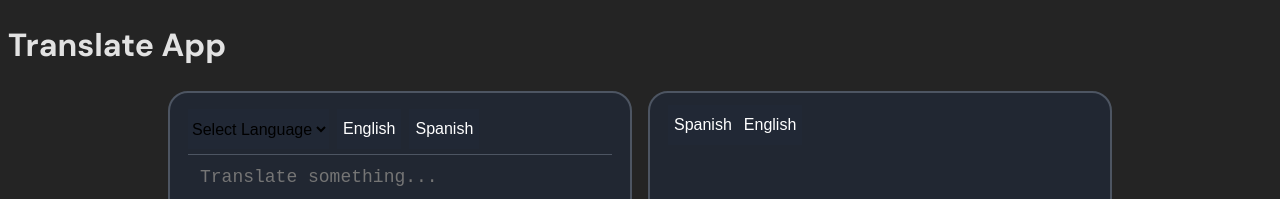
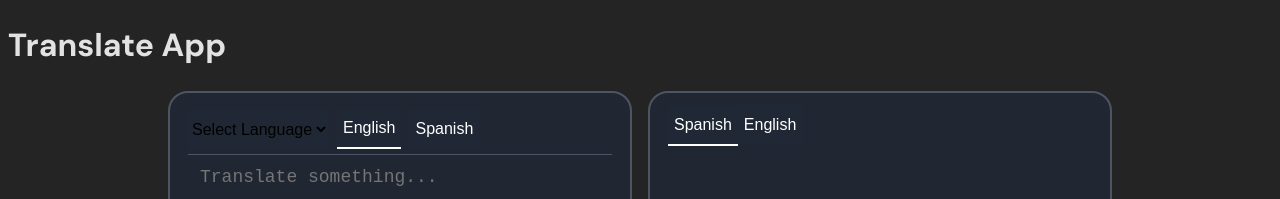
Before and after one commit to Marcobc-exe/translate-app, a React (Vite) app: page / in a window 1280 px wide. Shown: the top 199 px of the page. Built offline with nearby package versions, Linux system fonts and the light colour scheme.

Commit message:
funct: Working on hightlight btns each side

```diff
--- a/src/components/Selects/SelectLanguage.tsx
+++ b/src/components/Selects/SelectLanguage.tsx
@@ -8,14 +8,9 @@ import { BtnDefaultLanguage } from "../buttons/BtnDefaultLanguage";
 type Props = {
   lang: Language;
   handleLanguage: (lang: Language) => void;
-  handleSelectLang: (lang: Language) => void;
 };
 
-export const SelectLanguage: FC<Props> = ({
-  lang,
-  handleLanguage,
-  handleSelectLang,
-}) => {
+export const SelectLanguage: FC<Props> = ({ lang, handleLanguage }) => {
   return (
     <Grid
       container
@@ -30,14 +25,22 @@ export const SelectLanguage: FC<Props> = ({
           <option
             key={lang.code}
             className="langOption"
-            onClick={() => handleSelectLang(lang)}
+            // onClick={() => handleSelectLang(lang)}
           >
             {lang.label}
           </option>
         ))}
       </select>
-      <BtnDefaultLanguage lang={lang} handleLanguage={handleLanguage} />
-      <BtnDefaultLanguage lang={LANGUAGES[1]} handleLanguage={handleLanguage} />
+      <BtnDefaultLanguage
+        lang={LANGUAGES[0]}
+        langSelected={lang}
+        handleLanguage={handleLanguage}
+      />
+      <BtnDefaultLanguage
+        lang={LANGUAGES[1]}
+        langSelected={lang}
+        handleLanguage={handleLanguage}
+      />
     </Grid>
   );
 };
--- a/src/components/buttons/BtnDefaultLanguage.tsx
+++ b/src/components/buttons/BtnDefaultLanguage.tsx
@@ -4,12 +4,18 @@ import type { Language } from "../../types/languages";
 
 type Props = {
   lang: Language;
+  langSelected: Language;
   handleLanguage: (lang: Language) => void;
 };
 
-export const BtnDefaultLanguage: FC<Props> = ({ lang, handleLanguage }) => {
+export const BtnDefaultLanguage: FC<Props> = ({
+  lang,
+  langSelected,
+  handleLanguage,
+}) => {
+  const selected = lang.code === langSelected.code;
   return (
-    <button className="btnTranslate" onClick={() => handleLanguage(lang)}>
+    <button className={`btnTranslate-${selected}`} onClick={() => handleLanguage(lang)}>
       {lang.label}
     </button>
   );
--- a/src/components/buttons/buttons.css
+++ b/src/components/buttons/buttons.css
@@ -1,4 +1,4 @@
-.btnTranslate {
+.btnTranslate-false, .btnTranslate-true {
   background-color: #212936CC;
   border: none;
   color: white;
@@ -6,3 +6,7 @@
   cursor: pointer;
   height: 40px;
 }
+
+.btnTranslate-true {
+  border-bottom: 2px solid #FFFFFF;
+}
--- a/src/components/translator/Translator.tsx
+++ b/src/components/translator/Translator.tsx
@@ -44,26 +44,16 @@ export const Translator = () => {
    * Todo functions and behaviors list about the button language:
    *
    * [x] if both sides have same language switch them - Done
-   * [] Highligth current lang btn - Doing
+   * [x] Highligth current lang btn - Doing
    * [] if click on button open select language modal
    */
-  const handleLeftLanguage = (lang: Language) => {
-    if (lang.label === target.label) {
+  const handleLanguage = (lang: Language) => {
+    if (lang.label === target.label || lang.label === source.label) {
       setSource(target);
       setTarget(source);
       return;
     }
   };
-
-  const handleRightLanguage = (lang: Language) => {
-    if (lang.label === source.label) {
-      setSource(target);
-      setTarget(source);
-      return;
-    }
-  };
-
-  const handleSelectLang = () => {};
 
   useEffect(() => {
     if (!debounceInput.trim()) return reset();
@@ -91,11 +81,7 @@ export const Translator = () => {
         }}
       >
         <Grid spacing={2}>
-          <SelectLanguage
-            lang={source}
-            handleLanguage={handleLeftLanguage}
-            handleSelectLang={handleSelectLang}
-          />
+          <SelectLanguage lang={source} handleLanguage={handleLanguage} />
           <TextArea
             value={input}
             maxLength={MAX_LENGTH}
@@ -116,12 +102,14 @@ export const Translator = () => {
         }}
       >
         <BtnDefaultLanguage
-          lang={target}
-          handleLanguage={handleRightLanguage}
+          lang={LANGUAGES[1]}
+          langSelected={target}
+          handleLanguage={handleLanguage}
         />
         <BtnDefaultLanguage
           lang={LANGUAGES[0]}
-          handleLanguage={handleRightLanguage}
+          langSelected={target}
+          handleLanguage={handleLanguage}
         />
         <TranslateMessages isError={isError} isPending={isPending} />
         <OutPutTextArea
```
